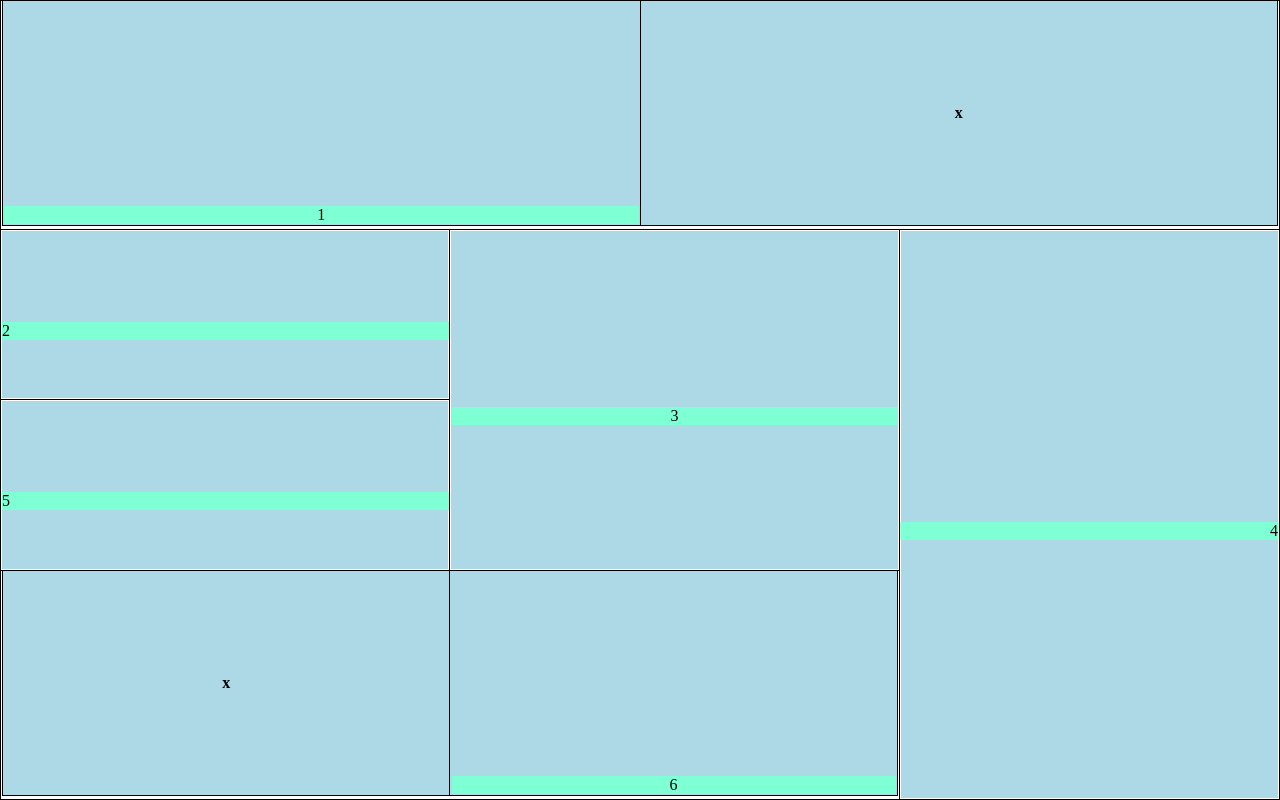
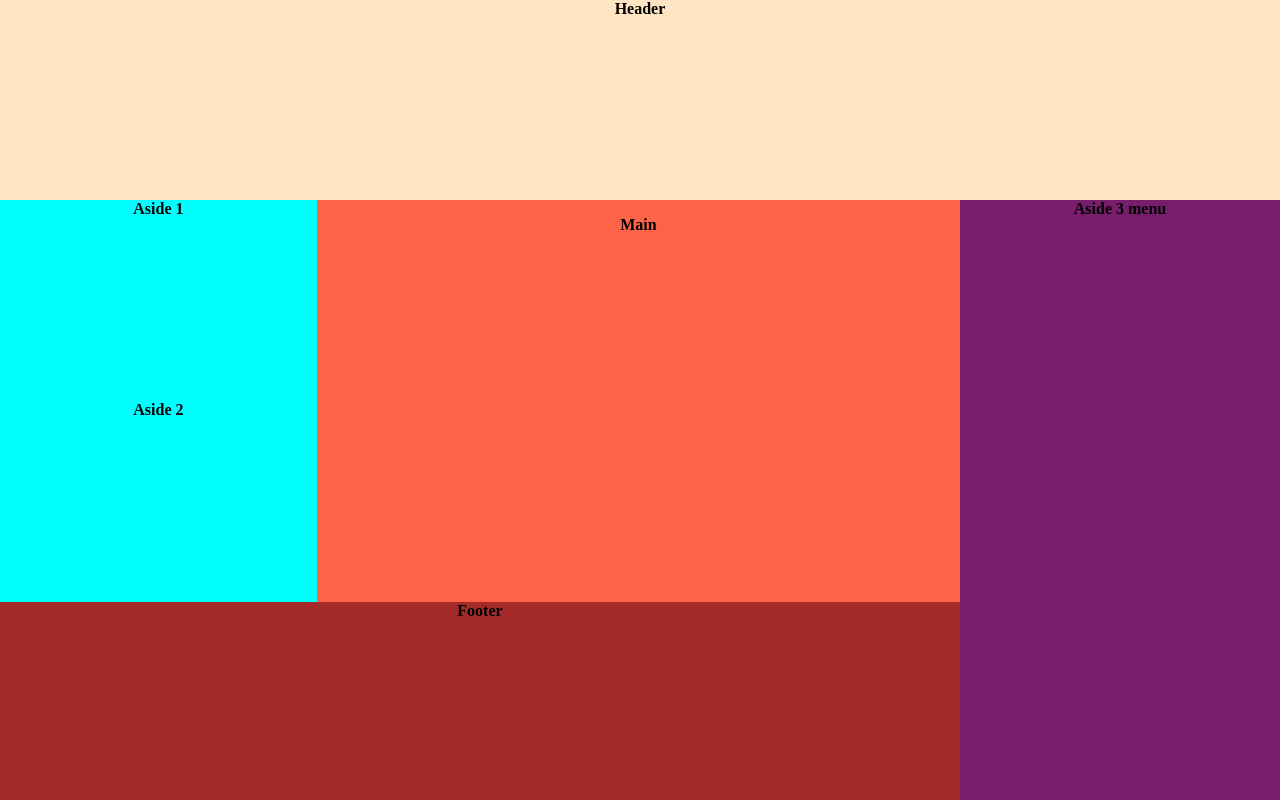
Before and after one commit to MykhailoRp/MykhailoRp.github.io, a plain HTML site: page lab1/lab1.html in a window 1280 px wide. Drawn offline with Linux system fonts and the light colour scheme.

Commit message:
Tranfered to flexbox

```diff
--- a/lab1/lab1.html
+++ b/lab1/lab1.html
@@ -1,72 +1,38 @@
 <!DOCTYPE html>
 <html lang="en-US">
 <head>
-    <title>Lab 1 page</title>
+    <title>test Lab 1 page</title>
     <link rel="stylesheet" type="text/css" href="lab1_static.css">
 </head>
 
 <body>
 
-<table class="Page_table">
+    <div class="flex_parent parent_div">
 
-    <tr>
-        <td colspan="4">
-            <div id="div1" class="layout_div">
-                <table class="Sub_table">
-                    <tr>
-                        <td><p class="content">1</p></td> <td><h4>x</h4></td>
-                    </tr>
-                </table>
-            </div>
-        </td>
-    </tr>
-    <tr>
-        <td>
-            <div id="div2" class="layout_div">
+        <header class="header">
 
-                <p class="content">2</p>
+            Header
 
-            </div>
-        </td>
-        <td colspan="2" rowspan="2">
-            <div id="div3" class="layout_div">
+        </header>
 
-                <p class="content">3</p>
+        <main class="content_container flex_parent">
 
-            </div>
-        </td>
-        <td  rowspan="3">
-            <div id="div4" class="layout_div">
+            <section class="section_left">
+                <aside class="aside aside_content aside-1">Aside 1</aside>
+                <aside class="aside aside_content aside-2">Aside 2</aside>
+            </section>
 
-                <p class="content">4</p>
+            <article class="content">
+                <p>Main</p>
+            </article>
 
-            </div>
-        </td>
-    </tr>
-    <tr>
-        <td>
-            <div id="div5" class="layout_div">
 
-                <p class="content">5</p>
+            <footer class="footer">Footer</footer>
 
-            </div>
-        </td>
-    </tr>
-    <tr>
-        <td colspan="3">
-            <div id="div6" class="layout_div">
+        </main>
 
-                <table class="Sub_table">
-                    <tr>
-                        <td><h4>x</h4></td> <td><p class="content">6</p></td>
-                    </tr>
-                </table>
-
-            </div>
-        </td>
-    </tr>
-
-</table>
+        <aside class="aside aside-3 menu">Aside 3 menu</aside>
+    </div>
 
 </body>
 </html>
--- a/lab1/lab1_static.css
+++ b/lab1/lab1_static.css
@@ -1,78 +1,68 @@
-table, th, td{
-    border: 1px solid;
-    vertical-align: middle;
-    text-align: center;
-    border-collapse: collapse;
-}
-
-.Page_table {
+.parent_div {
     position: absolute;
     top: 0;
     bottom: 0;
     left: 0;
     right: 0;
-    width: 100%;
-    height: 100%;
 }
 
-.Sub_table {
-    position: relative;
-    top: 0;
-    bottom: 0;
-    left: 0;
-    right: 0;
-    width: 100%;
-    height: 100%;
-}
-
-h4 {
-    /* position: absolute; */
-    text-align: center;
-    top: 0;
-    left: 0;
-}
-
-p {
-    /* text-align: left;
-    vertical-align: auto; */
-    background-color: aquamarine;
-}
-
-.content {
-    position: relative;
-    top: 50%;
-    left: 50%;
-    transform: translate(-50%, -50%);
-}
-
-.layout_div {
-    display: inline-block;
-    background-color: lightblue;
-    position: relative;
-    width: 100%;
-    height: 100%;
-}
-
-#div1 {
-    text-align: left;
-}
-
-#div2 {
-    text-align: left;
-}
-
-#div3 {
+.flex_parent {
+    display: flex;
+    flex-flow: row wrap;
+    font-weight: bold;
     text-align: center;
 }
 
-#div4 {
-    text-align: right;
+.aside{
+    background-color:aqua;
 }
 
-#div5 {
-    text-align: left;
+.aside_content {
+    width: 100%;
+    height: 50%;
 }
 
-#div6 {
-    text-align: right;
+.content_container{
+    width: 75%;
+    height: 75%;
+    background-color: rgb(61, 44, 23);
+    order: 2;
 }
+
+.menu{
+    background-color: rgb(119, 29, 107);
+    order: 2;
+    width: 25%;
+    height: 75%;
+}
+
+.header{
+    background-color: bisque;
+    width: 100%;
+    height: 25%;
+}
+
+.article{
+    background-color: aquamarine;
+    width: 67%;
+    height: 67%;
+}
+
+.section_left{
+    background-color:aliceblue;
+    width: 33%;
+    height: 67%;
+
+}
+
+.content{
+    background-color: tomato;
+    width: 67%;
+    height: 67%;
+}
+
+.footer{
+    background-color: brown;
+    width: 100%;
+    height: 33%;
+}
```
